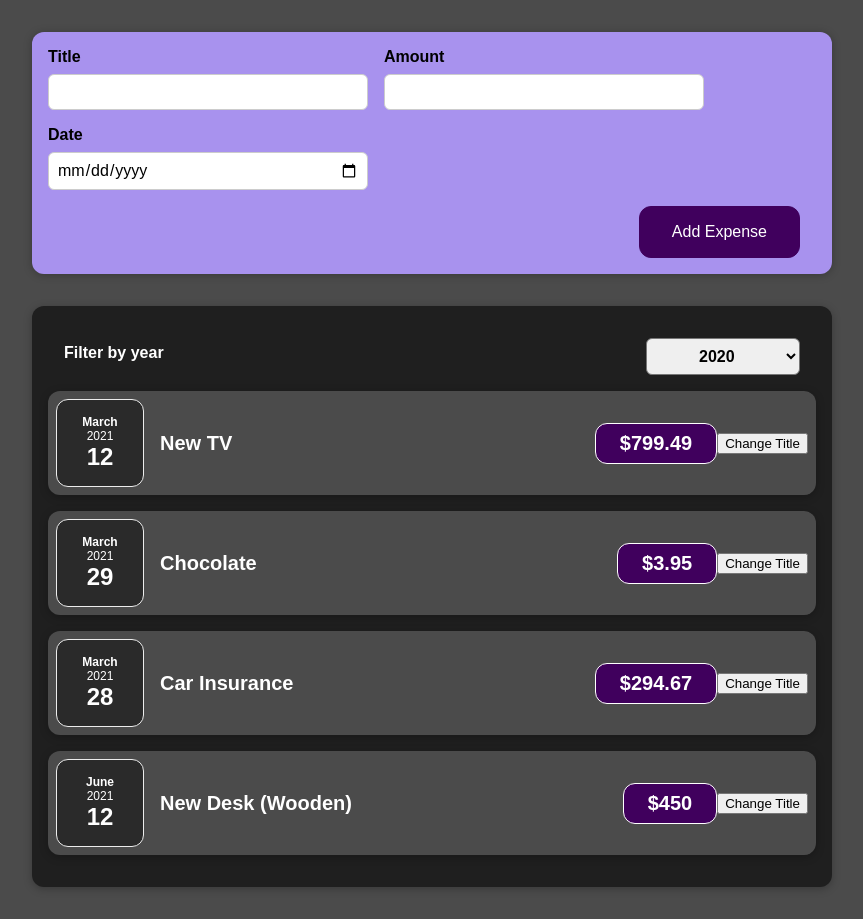
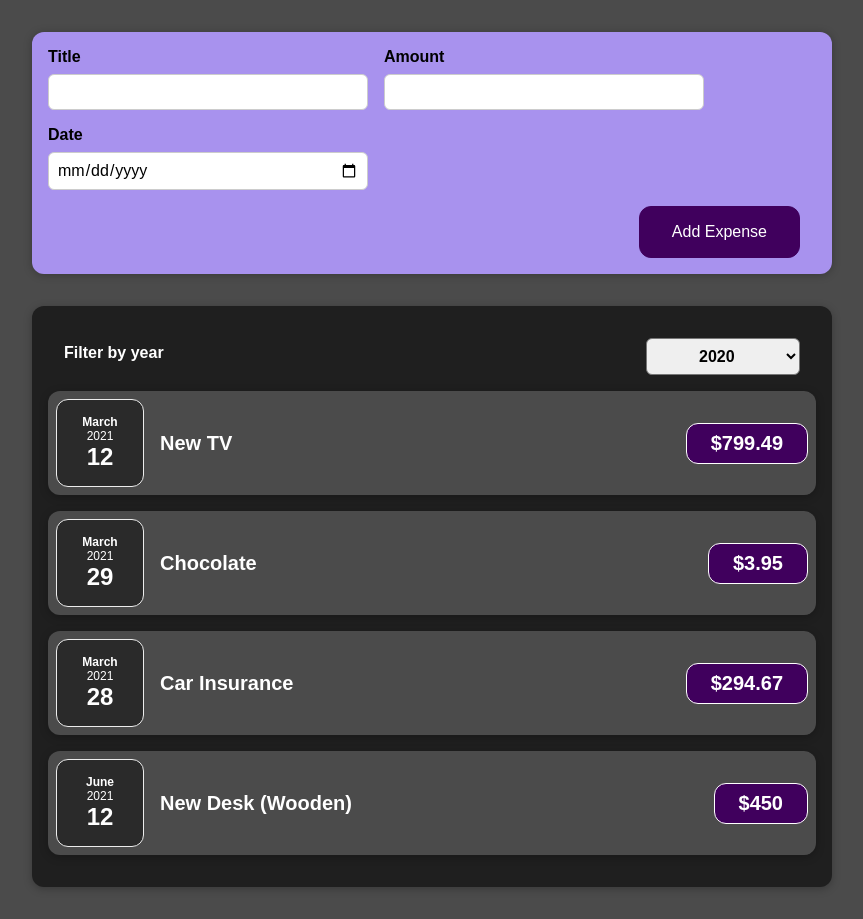
Before and after one commit to t-kowalewski/react-tut-app, a React (Create React App) app: page / in a window 1280 px wide. Shown: the whole page, without its empty margins (208-1071 px from the left). Built offline with nearby package versions, Linux system fonts and the light colour scheme.

Commit message:
remove demo btn from ExpenseItem

```diff
--- a/src/components/Expenses/ExpenseItem.js
+++ b/src/components/Expenses/ExpenseItem.js
@@ -1,26 +1,16 @@
-import { useState } from 'react';
-
 import Card from '../UI/Card';
 import ExpenseDate from './ExpenseDate';
 import './ExpenseItem.css'; //import css in component
 
 const ExpenseItem = (props) => {
-  const [title, setTitle] = useState(props.title);
-
-  const clickHandler = () => {
-    setTitle('Clicked!');
-  };
-
   return (
     <Card className='expense-item'>
       <ExpenseDate date={props.date} />
 
       <div className='expense-item__description'>
-        <h2>{title}</h2>
+        <h2>{props.title}</h2>
         <div className='expense-item__price'>${props.amount}</div>
       </div>
-
-      <button onClick={clickHandler}>Change Title</button>
     </Card>
   );
 };
```
